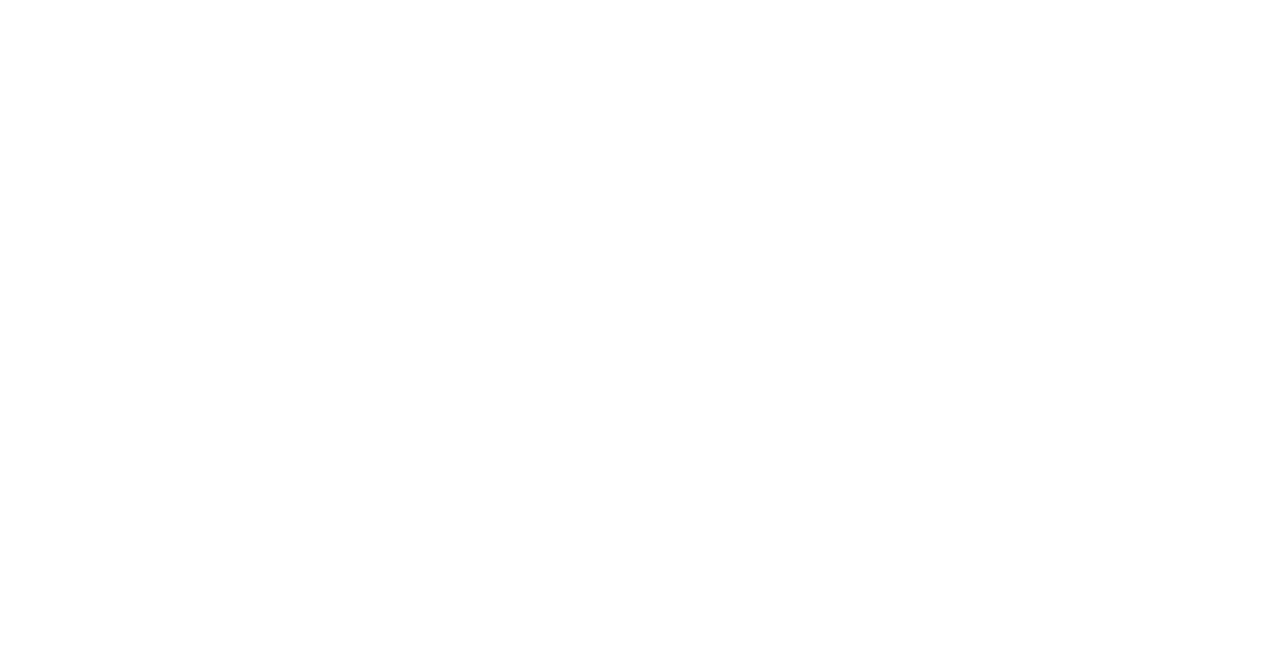
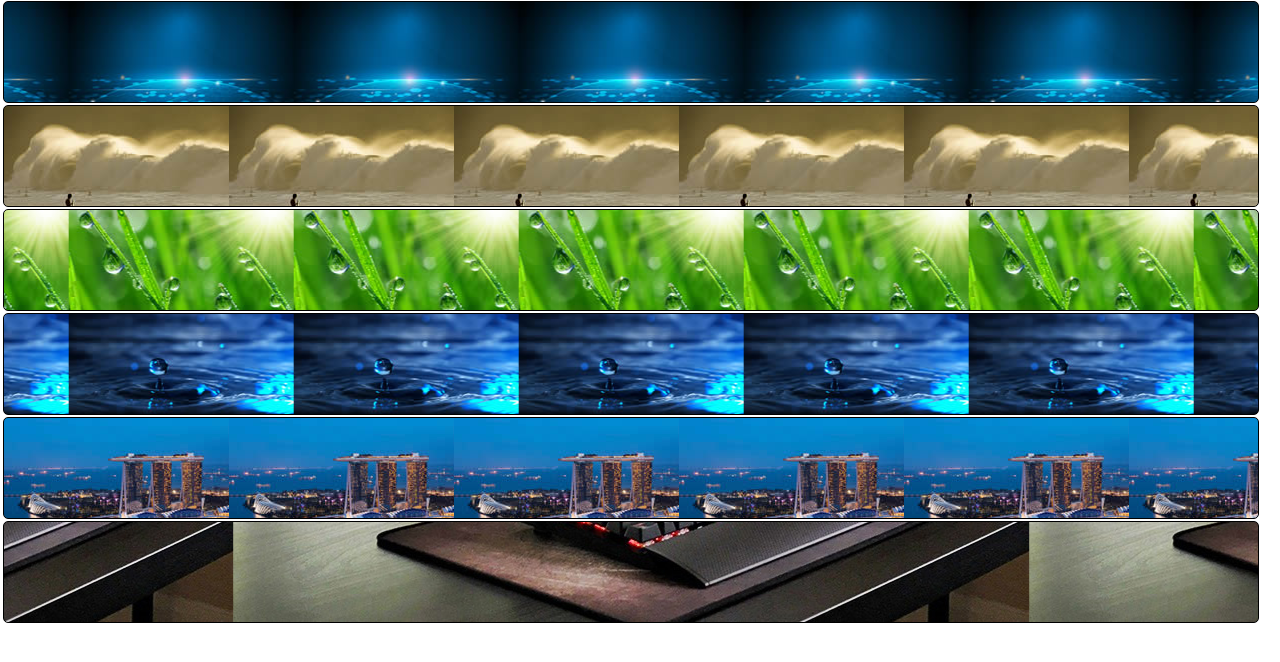
Before and after one commit to JoseAndreGabriel/HTML, a plain HTML site: page exe26/index.html in a window 1280 px wide. Drawn offline with Linux system fonts and the light colour scheme.

Commit message:
adicionei imagem

```diff
--- a/exe26/index.html
+++ b/exe26/index.html
@@ -7,27 +7,63 @@
     <link rel="shortcut icon" href="imagens/bg-9-S.jpg" type="image/x-icon">
     <style>
         body{
+            display: flex;
+            flex-direction: column;
             margin: 0;
             padding: 0;
             font-family: 'open-sans',sans-serif;
-            height: 100vh;
+            height: 100vw;
         }
         .caixas{
-
+            border: 1px solid black;
+            width: 98vw;
+            height: 100px;
+            margin: 1px 0.2%;
+            border-radius: 5px;
+            background-image: url(imagens/bg-11-S.jpg);
+        }
+        #caixa1{
+            background-position: center center ;
+            background-image: url(imagens/bg-0-S.jpg);
+        }
+        #caixa2{
+            background-position:top bottom;
+            background-image: url(imagens/bg-2-S.jpg);
+        }
+        #caixa3{
+            background-position:center center;
+            background-image: url(imagens/bg-8-S.jpg);
+        }
+        #caixa4{
+            background-position:bottom center;
+        }
+        #caixa5{
+            background-position:top  left;
+            background-image: url(imagens/bg-5-S.jpg);
+        }
+        #caixa6{
+            background-position:bottom;
+            background-image: url(imagens/pc_barbosa.jpg);
         }
     </style>
 </head>
 <body>
-    <div class="caixas">
+    <div class="caixas" id="caixa1">
 
     </div>
-    <div class="caixas">
+    <div class="caixas" id="caixa2">
 
     </div>
-    <div class="caixas">
+    <div class="caixas" id="caixa3">
 
     </div>
-    <div class="caixas">
+    <div class="caixas" id="caixa4">
+
+    </div>
+    <div class="caixas" id="caixa5">
+
+    </div>
+    <div class="caixas" id="caixa6">
 
     </div>
 
```
Also changed, not shown: exe26/imagens/pc_barbosa.jpg (added), exe26/imagens/pexels-bich-tran-1714341.jpg (added).
